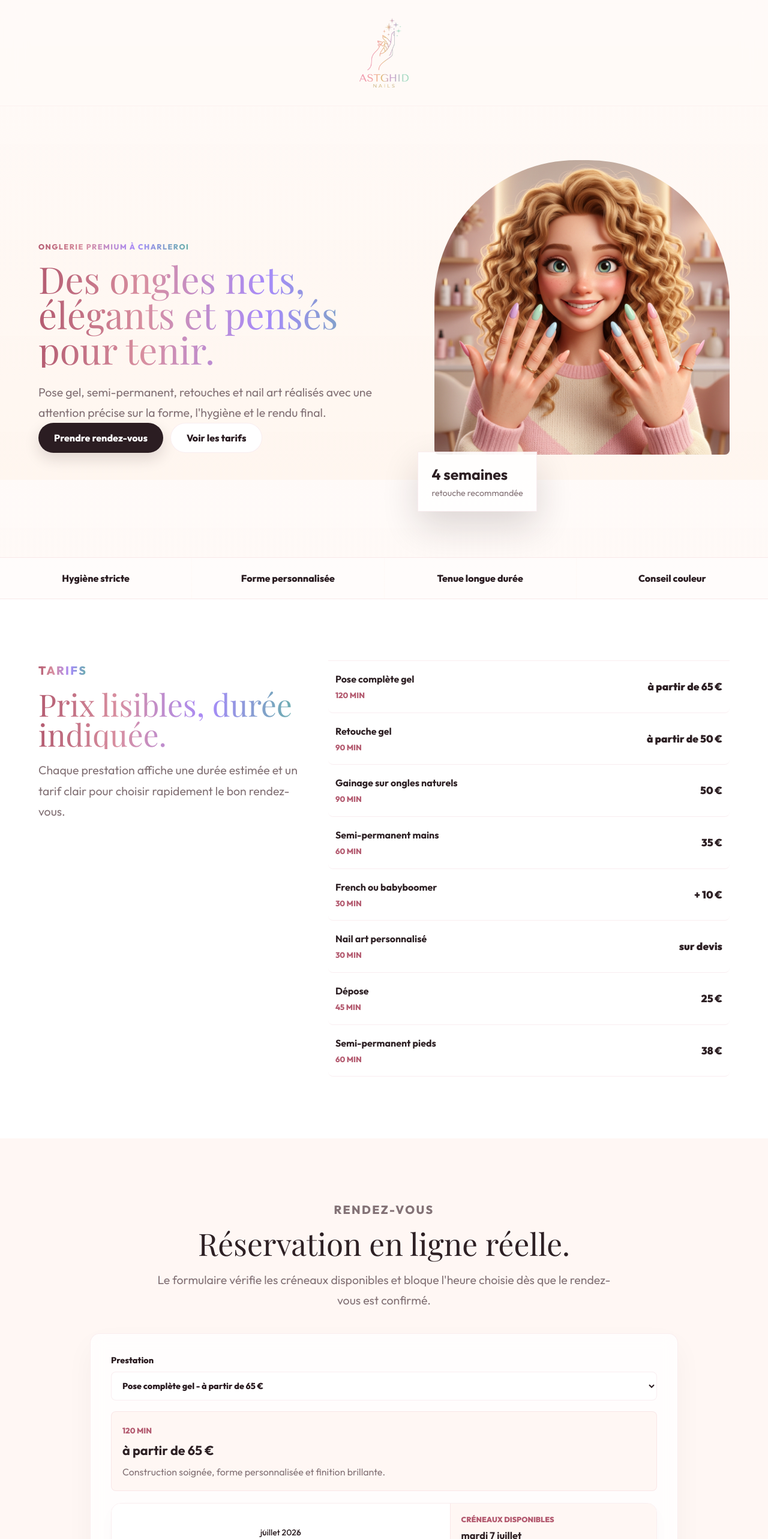
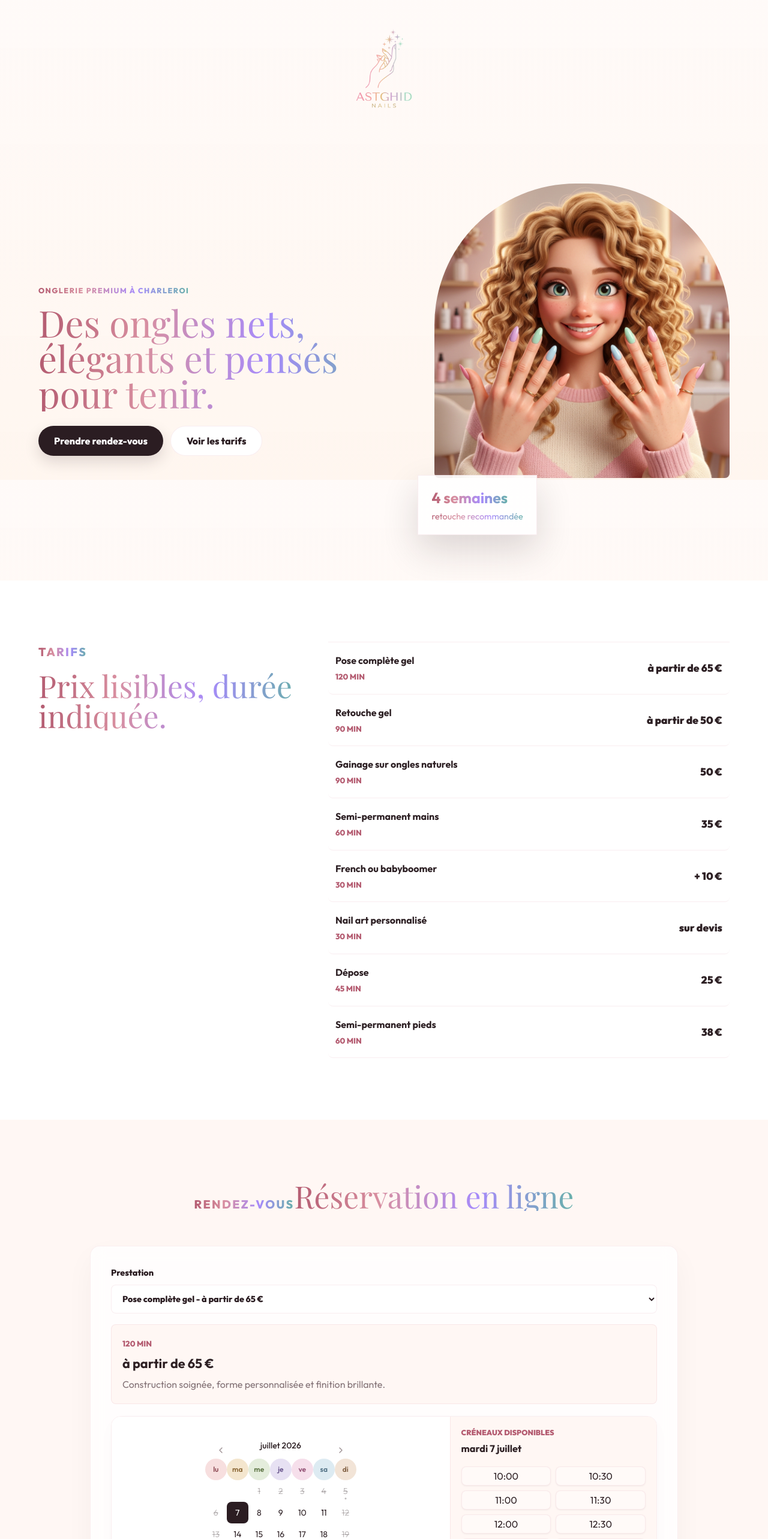
Before and after one commit to crype-dev/astghid-nails, a Next.js app: page / in a window 1280 px wide. Shown: the top 2566 px of the page at 60% size. Built offline with nearby package versions, Linux system fonts and the light colour scheme; a web font is replaced by a local one.

Commit message:
style: epure le site, agrandit le logo statique, applique des typographies multicolores et corrige la navigation du calendrier

```diff
--- a/src/app/globals.css
+++ b/src/app/globals.css
@@ -76,17 +76,11 @@ main {
 
 .site-header {
   align-items: center;
-  backdrop-filter: blur(20px);
-  background: rgba(255, 250, 248, 0.76);
-  border-bottom: 1px solid rgba(215, 143, 159, 0.08);
   display: flex;
   justify-content: center;
-  left: 0;
-  padding: 8px clamp(18px, 5vw, 72px);
-  position: sticky;
-  right: 0;
-  top: 0;
-  z-index: 20;
+  padding: 24px clamp(18px, 5vw, 72px) 12px clamp(18px, 5vw, 72px);
+  background: transparent;
+  border-bottom: none;
 }
 
 .brand {
@@ -1137,8 +1131,8 @@ iframe {
   }
 
   .brand .logo-img {
-    width: 130px !important;
-    height: 130px !important;
+    width: 150px !important;
+    height: 150px !important;
   }
 
   .hero {
@@ -1253,3 +1247,23 @@ iframe {
     grid-column: span 2;
   }
 }
+
+/* Custom form labels and input placeholders styling */
+.form-grid label span {
+  display: block;
+  font-size: 0.95rem;
+  font-weight: 700;
+  margin-bottom: 8px;
+}
+
+input::placeholder,
+textarea::placeholder {
+  color: rgba(180, 92, 113, 0.45) !important;
+  font-style: italic;
+  transition: color 250ms ease;
+}
+
+input:focus::placeholder,
+textarea:focus::placeholder {
+  color: rgba(180, 92, 113, 0.25) !important;
+}
--- a/src/app/page.tsx
+++ b/src/app/page.tsx
@@ -51,8 +51,8 @@ export default function Home() {
           <Image
             alt="Logo Astghid Nails"
             src="/images/logo.png"
-            width={160}
-            height={160}
+            width={180}
+            height={180}
             className="logo-img"
             priority
           />
@@ -63,10 +63,6 @@ export default function Home() {
         <div className="hero-copy">
           <p className="eyebrow text-gradient">{salon.baseline}</p>
           <h1 className="text-gradient">Des ongles nets, élégants et pensés pour tenir.</h1>
-          <p>
-            Pose gel, semi-permanent, retouches et nail art réalisés avec une
-            attention précise sur la forme, l&apos;hygiène et le rendu final.
-          </p>
           <div className="hero-actions">
             <a className="primary-action" href="#rendez-vous">
               Prendre rendez-vous
@@ -85,31 +81,16 @@ export default function Home() {
             width={760}
           />
           <div className="hero-badge">
-            <strong>4 semaines</strong>
-            <span>retouche recommandée</span>
+            <strong className="text-gradient">4 semaines</strong>
+            <span className="text-gradient">retouche recommandée</span>
           </div>
         </div>
-      </section>
-
-      <section className="trust-band" aria-label="Points forts">
-        {[
-          "Hygiène stricte",
-          "Forme personnalisée",
-          "Tenue longue durée",
-          "Conseil couleur",
-        ].map((item) => (
-          <span key={item}>{item}</span>
-        ))}
       </section>
 
       <section className="split-section" id="tarifs">
         <div className="section-heading compact">
           <p className="eyebrow text-gradient">Tarifs</p>
           <h2 className="text-gradient">Prix lisibles, durée indiquée.</h2>
-          <p>
-            Chaque prestation affiche une durée estimée et un tarif clair pour
-            choisir rapidement le bon rendez-vous.
-          </p>
         </div>
 
         <div className="price-table">
@@ -127,24 +108,16 @@ export default function Home() {
 
       <section className="section muted" id="rendez-vous">
         <div className="section-heading">
-          <p className="eyebrow">Rendez-vous</p>
-          <h2>Réservation en ligne réelle.</h2>
-          <p>
-            Le formulaire vérifie les créneaux disponibles et bloque l&apos;heure
-            choisie dès que le rendez-vous est confirmé.
-          </p>
+          <p className="eyebrow text-gradient">Rendez-vous</p>
+          <h2 className="text-gradient">Réservation en ligne</h2>
         </div>
         <BookingForm />
       </section>
 
       <section className="section" id="galerie">
         <div className="section-heading">
-          <p className="eyebrow">Inspirations</p>
-          <h2>Inspirations et finitions.</h2>
-          <p>
-            Des idées de styles pour préparer votre rendez-vous et préciser la
-            couleur, la forme ou la finition souhaitée.
-          </p>
+          <p className="eyebrow text-gradient">Inspirations</p>
+          <h2 className="text-gradient">Inspirations et finitions.</h2>
         </div>
 
         <div className="filter-row" aria-label="Catégories galerie">
--- a/src/components/booking-form.tsx
+++ b/src/components/booking-form.tsx
@@ -245,12 +245,12 @@ export function BookingForm() {
 
       <div className="form-grid">
         <label>
-          Nom complet
+          <span className="text-gradient">Nom complet</span>
           <input name="name" minLength={2} placeholder="Votre nom" required />
         </label>
 
         <label>
-          Téléphone
+          <span className="text-gradient">Téléphone</span>
           <input
             name="phone"
             inputMode="tel"
@@ -261,13 +261,13 @@ export function BookingForm() {
         </label>
 
         <label className="email-field">
-          Email
+          <span className="text-gradient">Email</span>
           <input name="email" type="email" placeholder="vous@email.com" required />
         </label>
       </div>
 
       <label>
-        Message optionnel
+        <span className="text-gradient">Message optionnel</span>
         <textarea
           name="message"
           placeholder="Inspiration, longueur souhaitée, contrainte horaire..."
--- a/src/components/ui/calendar.tsx
+++ b/src/components/ui/calendar.tsx
@@ -62,13 +62,30 @@ function Calendar({
   );
 
   const defaultComponents = {
-    Chevron: (props: { orientation?: "left" | "right" | "up" | "down" }) => {
-      if (props.orientation === "left") {
-        return <ChevronLeft aria-hidden="true" size={16} strokeWidth={2} />;
-      }
-
-      return <ChevronRight aria-hidden="true" size={16} strokeWidth={2} />;
-    },
+    PreviousMonthButton: ({ className, ...props }: React.ComponentPropsWithoutRef<"button">) => (
+      <button
+        {...props}
+        className={cn(
+          buttonVariants({ variant: "ghost" }),
+          "size-9 text-muted-foreground/80 hover:text-foreground p-0 absolute left-2 top-2 z-20",
+          className
+        )}
+      >
+        <ChevronLeft size={16} />
+      </button>
+    ),
+    NextMonthButton: ({ className, ...props }: React.ComponentPropsWithoutRef<"button">) => (
+      <button
+        {...props}
+        className={cn(
+          buttonVariants({ variant: "ghost" }),
+          "size-9 text-muted-foreground/80 hover:text-foreground p-0 absolute right-2 top-2 z-20",
+          className
+        )}
+      >
+        <ChevronRight size={16} />
+      </button>
+    ),
   };
 
   return (
```
